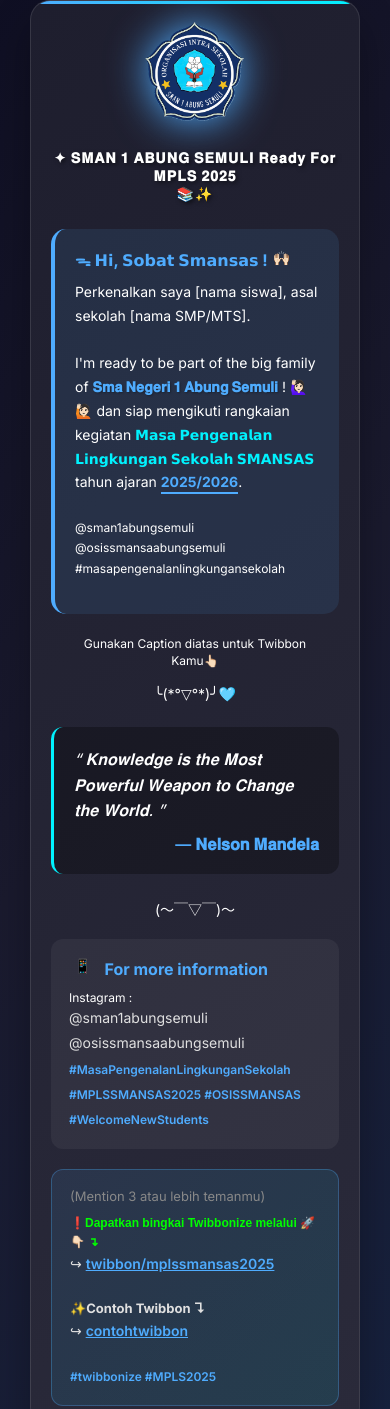
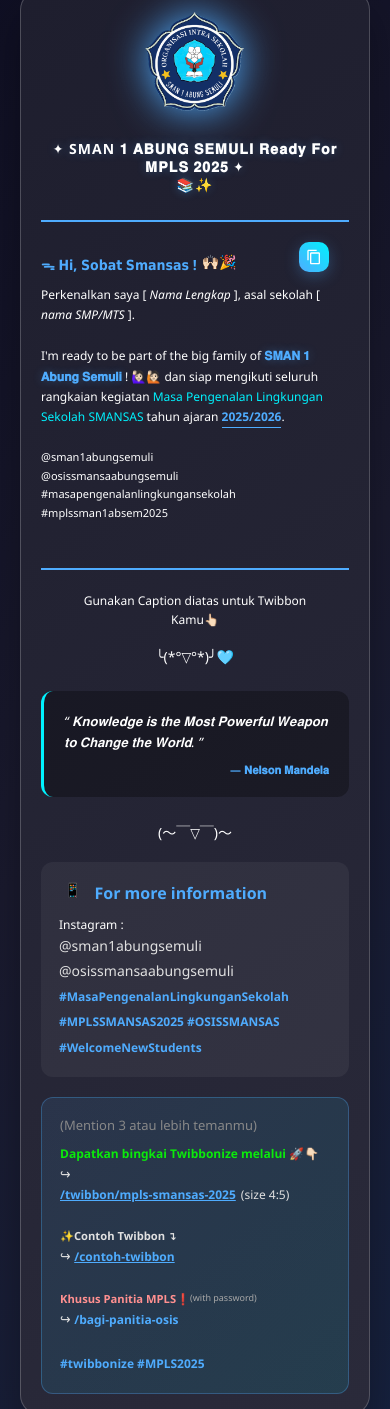
Before and after one commit to alhasbynazrililham/mpls-smansas-2025, a plain HTML site: page index.html in a window 390 px wide. Shown: the part 30-1439 px from the top of the page. Drawn offline with Linux system fonts and the light colour scheme.

Commit message:
Update index.html

```diff
--- a/index.html
+++ b/index.html
@@ -12,10 +12,10 @@
         margin: 0;
         padding: 0;
         box-sizing: border-box;
+        font-family: "Segoe UI", Tahoma, Geneva, Verdana, sans-serif;
       }
 
       body {
-        font-family: "Inter", sans-serif;
         background: linear-gradient(
           135deg,
           #0f0f23 0%,
@@ -24,9 +24,9 @@
         );
         min-height: 100vh;
         display: flex;
+        align-items: center;
         justify-content: center;
-        align-items: center;
-        padding: 20px;
+        position: relative;
       }
 
       .img-main {
@@ -44,7 +44,8 @@
         max-width: 500px;
         width: 100%;
         box-shadow: 0 20px 40px rgba(0, 0, 0, 0.3);
-        border: 1px solid rgba(255, 255, 255, 0.1);
+        border: 1px solid rgba(255, 255, 255, 0.2);
+        margin: 20px;
         position: relative;
         overflow: hidden;
       }
@@ -66,7 +67,7 @@
 
       .title {
         font-size: 16px;
-        font-weight: 800;
+        font-weight: 700;
         color: #ffffff;
         text-shadow: 2px 2px 4px rgba(0, 0, 0, 0.5);
         letter-spacing: 1px;
@@ -80,7 +81,7 @@
       }
 
       .greeting {
-        font-size: 18px;
+        font-size: 17px;
         font-weight: 700;
         color: #4facfe;
         margin-bottom: 8px;
@@ -88,36 +89,39 @@
         align-items: center;
       }
 
+      .content-container {
+        position: relative;
+        border-bottom: 2px solid #4facfe;
+        border-top: 2px solid #4facfe;
+      }
+
       .main-content {
-        background: rgba(79, 172, 254, 0.1);
-        border-radius: 15px;
-        padding: 20px;
+        padding: 10px 0;
         margin: 20px 0;
-        border-left: 4px solid #4facfe;
       }
 
       .ready-text {
         color: #ffffff;
-        font-size: 15px;
+        font-size: 14px;
         line-height: 1.7;
         margin-bottom: 15px;
       }
 
       .school-name {
-        font-weight: 800;
+        font-weight: 600;
         color: #4facfe;
         text-shadow: 1px 1px 2px rgba(0, 0, 0, 0.3);
       }
 
       .mpls-text {
-        font-weight: 700;
+        font-weight: 500;
         color: #00f2fe;
       }
 
       .year-highlight {
         color: #4facfe;
-        font-weight: 700;
-        border-bottom: 2px solid #4facfe;
+        font-weight: 600;
+        border-bottom: 1px solid #4facfe;
         padding-bottom: 2px;
       }
 
@@ -138,6 +142,7 @@
       }
 
       .quote-author {
+        font-size: 14px;
         color: #4facfe;
         font-weight: 600;
         text-align: right;
@@ -220,10 +225,76 @@
         margin-top: 20px;
       }
 
+      .glow-title {
+        text-shadow: 0 0 10px #4facfe4d;
+      }
+
+      .ii {
+        font-size: 12px;
+        color: #a8a8a8;
+      }
+
+      .copy-button {
+        position: absolute;
+        top: 20px;
+        right: 20px;
+        background: linear-gradient(45deg, #4facfe, #00f2fe);
+        border: none;
+        border-radius: 10px;
+        width: 45px;
+        height: 45px;
+        cursor: pointer;
+        display: flex;
+        align-items: center;
+        justify-content: center;
+        transition: all 0.3s ease;
+        z-index: 20;
+        box-shadow: 0 4px 15px rgba(79, 172, 254, 0.3);
+      }
+
+      .copy-button:hover {
+        transform: scale(1.05);
+        box-shadow: 0 6px 20px rgba(79, 172, 254, 0.5);
+      }
+
+      .copy-button:active {
+        transform: scale(0.95);
+      }
+
+      .copy-button svg {
+        width: 20px;
+        height: 20px;
+        fill: white;
+      }
+
+      .copy-notification {
+        position: absolute;
+        top: 75px;
+        right: 20px;
+        background: #4facfe;
+        color: white;
+        padding: 8px 12px;
+        border-radius: 8px;
+        font-size: 12px;
+        font-weight: 600;
+        opacity: 0;
+        transform: translateY(-10px);
+        transition: all 0.3s ease;
+        z-index: 25;
+      }
+
+      .copy-notification.show {
+        opacity: 1;
+        transform: translateY(0);
+      }
+
+      h4.i {
+        color: #0bea0b;
+      }
+
       @media (max-width: 480px) {
         .post-container {
           padding: 20px;
-          margin: 10px;
         }
 
         .title {
@@ -231,15 +302,48 @@
         }
 
         .greeting {
-          font-size: 16px;
+          font-size: 14px;
         }
 
-        .ready-text {
-          font-size: 14px;
+        .quote {
+          font-size: 13px;
+        }
+
+        .quote-author {
+          font-size: 11px;
         }
 
         .hashtags {
           font-size: 12px;
+        }
+
+        .twibbon-link {
+          font-size: 12px;
+        }
+
+        .i {
+          font-size: 80%;
+        }
+        .ii {
+          font-size: 9px;
+        }
+        h4.i {
+          color: #0bea0b;
+          font-size: 12px;
+        }
+        .ready-text {
+          font-size: 12px;
+        }
+        .tag-caption {
+          font-size: 11px;
+        }
+        .copy-button {
+          width: 30px;
+          height: 30px;
+        }
+
+        .copy-button svg {
+          width: 16px;
         }
       }
     </style>
@@ -255,26 +359,39 @@
           height="100"
           style="margin: 0 0 1.5rem 0"
         />
-        <div class="title">
-          ✦ 𝐒𝐌𝐀𝐍 𝟏 𝐀𝐁𝐔𝐍𝐆 𝐒𝐄𝐌𝐔𝐋𝐈 𝐑𝐞𝐚𝐝𝐲 𝐅𝐨𝐫 𝐌𝐏𝐋𝐒 𝟐𝟎𝟐𝟓 <br />
+        <div class="title glow-title">
+          ✦ SMAN 𝟏 𝐀𝐁𝐔𝐍𝐆 𝐒𝐄𝐌𝐔𝐋𝐈 𝐑𝐞𝐚𝐝𝐲 𝐅𝐨𝐫 𝐌𝐏𝐋𝐒 𝟐𝟎𝟐𝟓 ✦<br />
           <span class="emoji-decoration">📚✨</span>
         </div>
       </div>
 
-      <div class="main-content">
+      <div class="content-container" id="contentContainer">
+        <button class="copy-button" onclick="copyContent()" title="Salin teks">
+          <svg viewBox="0 0 24 24">
+            <path
+              d="M16 1H4c-1.1 0-2 .9-2 2v14h2V3h12V1zm3 4H8c-1.1 0-2 .9-2 2v14c0 1.1.9 2 2 2h11c1.1 0 2-.9 2-2V7c0-1.1-.9-2-2-2zm0 16H8V7h11v14z"
+            />
+          </svg>
+        </button>
+
+        <div class="copy-notification" id="copyNotification">
+          Teks berhasil disalin!
+        </div>
+
+        <div class="main-content" id="mainContent">
           <div class="greeting">
             ᯓ 𝗛𝗶, 𝗦𝗼𝗯𝗮𝘁 𝗦𝗺𝗮𝗻𝘀𝗮𝘀 !
-          <span class="emoji-decoration">🙌🏻</span>
+            <span class="emoji-decoration">🙌🏻🎉</span>
           </div>
 
           <div class="ready-text">
-          Perkenalkan saya [nama siswa], asal sekolah [nama SMP/MTS].
-          <br /><br />
+            Perkenalkan saya [ <i>Nama Lengkap</i> ], asal sekolah [
+            <i>nama SMP/MTS</i> ]. <br /><br />
             I'm ready to be part of the big family of
-          <span class="school-name">𝐒𝐦𝐚 𝐍𝐞𝐠𝐞𝐫𝐢 𝟏 𝐀𝐛𝐮𝐧𝐠 𝐒𝐞𝐦𝐮𝐥𝐢</span> ! 🙋🏻‍♀️🙋🏻 dan
-          siap mengikuti rangkaian kegiatan
+            <span class="school-name glow-title">𝐒𝐌𝐀𝐍 𝟏 𝐀𝐛𝐮𝐧𝐠 𝐒𝐞𝐦𝐮𝐥𝐢</span>
+            ! 🙋🏻‍♀️🙋🏻 dan siap mengikuti seluruh rangkaian kegiatan
             <span class="mpls-text"
-            >𝗠𝗮𝘀𝗮 𝗣𝗲𝗻𝗴𝗲𝗻𝗮𝗹𝗮𝗻 𝗟𝗶𝗻𝗴𝗸𝘂𝗻𝗴𝗮𝗻 𝗦𝗲𝗸𝗼𝗹𝗮𝗵 𝗦𝗠𝗔𝗡𝗦𝗔𝗦</span
+              >Masa Pengenalan Lingkungan Sekolah SMANSAS</span
             >
             tahun ajaran <span class="year-highlight">2025/2026</span>.
             <br /><br />
@@ -282,7 +399,10 @@
             <div class="tag-caption">
               <span>@sman1abungsemuli</span> <br />
               <span>@osissmansaabungsemuli</span> <br />
-            <span>#masapengenalanlingkungansekolah</span> <br />
+              <span>#masapengenalanlingkungansekolah</span><br />
+              <span>#mplssman1absem2025</span>
+              <br />
+            </div>
           </div>
         </div>
       </div>
@@ -320,35 +440,43 @@
       <div class="twibbonize-section">
         <div class="mention-text">(Mention 3 atau lebih temanmu)</div>
         <div class="twibbon-text">
-          <h4
-            style="
-              color: rgb(0, 255, 0);
-              font-family: Poppins, sans-serif;
-              font-size: 12px;
-            "
-          >
-            ❗Dapatkan bingkai Twibbonize melalui 🚀👇🏻 ↴
-          </h4>
+          <h4 class="i">Dapatkan bingkai Twibbonize melalui 🚀👇🏻</h4>
           ↪
+          <div style="display: flex; align-items: center; gap: 5px">
             <a
               href="https://twibbo.nz/mplssmam1absem2025"
               class="twibbon-link"
               target="_blank"
-            ><u>twibbon/mplssmansas2025</u></a
+              ><u>/twibbon/mpls-smansas-2025</u></a
             >
-          <br /><br />
-          <b style="font-size: 13px">✨Contoh Twibbon ↴</b><br />
+            <p style="font-size: 12px">(size 4:5)</p>
+          </div>
+          <br />
+          <p class="i"><b>✨Contoh Twibbon ↴</b></p>
           ↪
           <a
-            href="https://www.instagram.com/p/DLi9lIvSCCHxzfXvfBBkxTQNcG3NuvMDZWXK7c0/"
+            href="https://www.instagram.com/p/DLrHOrgxnEt/?utm_source=ig_web_copy_link&igsh=cWVvZnJvNHJzYTRx"
             class="twibbon-link"
             target="_blank"
-            ><u>contohtwibbon</u></a
+            ><u>/contoh-twibbon</u></a
           ><br />
           <br />
+          <div style="display: flex; align-items: center" class="i">
+            <b style="color: #ff9090">Khusus Panitia MPLS❗</b>
+            <p class="ii">(with password)</p>
+          </div>
+          ↪
+          <a
+            href="./panitia/password_protection.html"
+            target="_blank"
+            class="twibbon-link"
+            >/bagi-panitia-osis</a
+          ><br /><br />
           <span class="hashtags">#twibbonize #MPLS2025</span>
         </div>
       </div>
     </div>
+
+    <script src="/main.js"></script>
   </body>
 </html>
```
Lines whose indentation alone changed are shown as unchanged.
